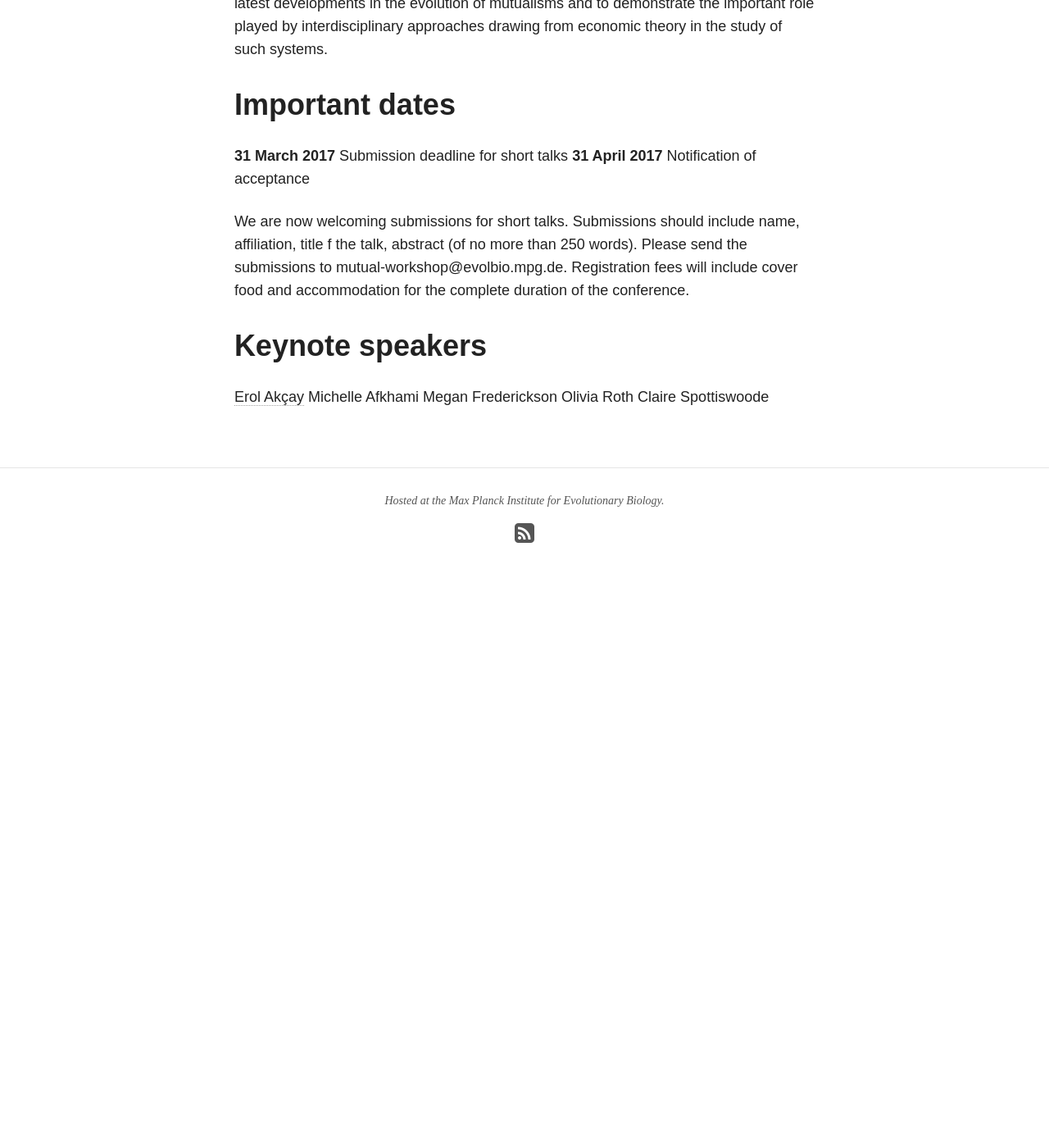
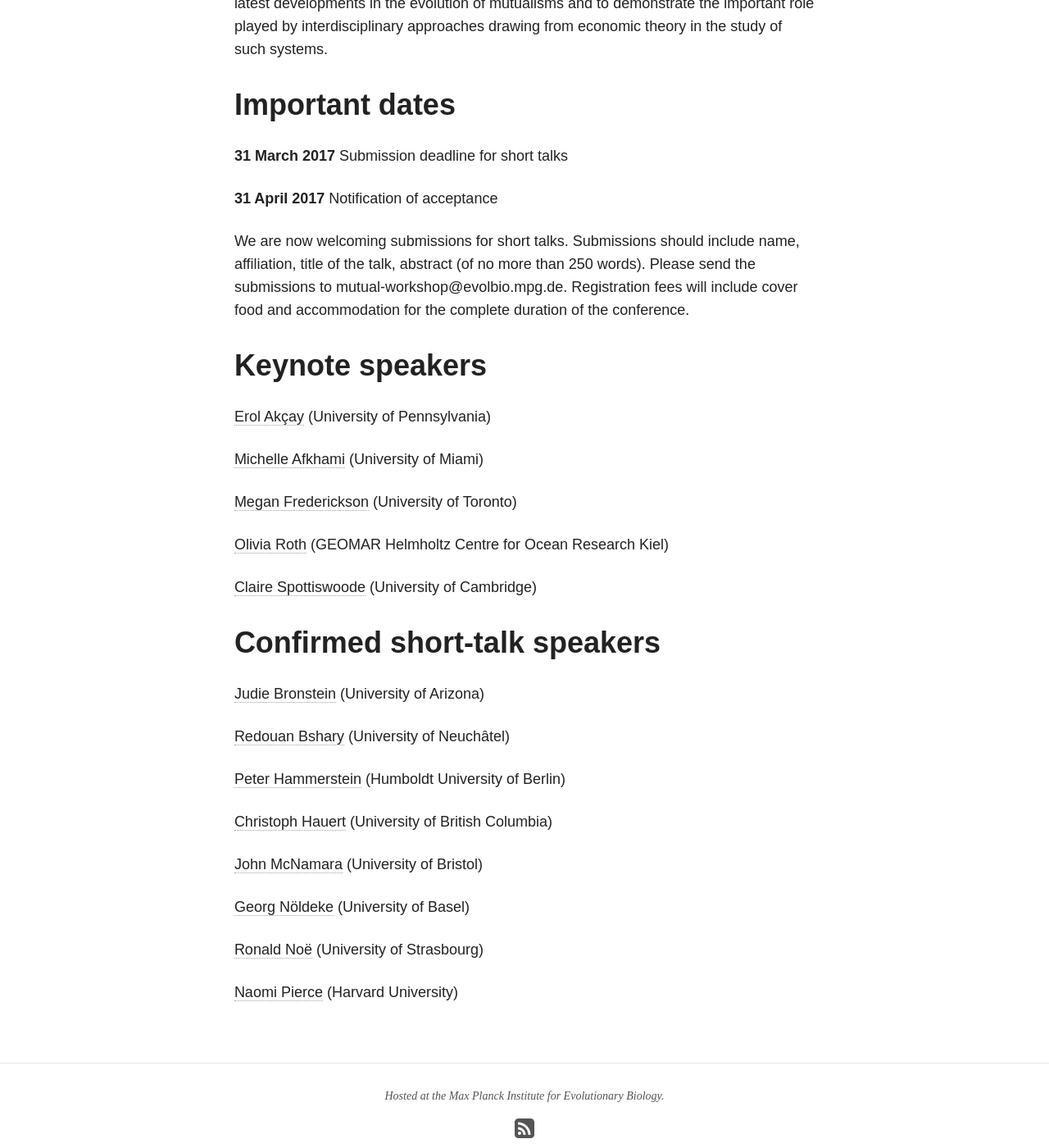
Before and after one commit to bionomics/bionomics, a Jekyll site: the page built from home/index.md, in a window 1280 px wide and 1400 px high, scrolled down 716 px. Shown: the whole window at 82% size. Built offline with Jekyll 4.4.1, drawn with Linux system fonts in a browser that asks for light colours; nearby versions of some CDN libraries; before the commit the page ends 1478 px from its top, so only the background shows below that; some of the changed text lies outside the part shown.

Commit message:
revised home

```diff
--- a/home/index.md
+++ b/home/index.md
@@ -4,27 +4,53 @@
 excerpt: "Workshop on the biology and economics of mutualisms being held at the Max Planck Institute for Evolutionary Biology"
 ---
 
-### Mutual Aid: The Biology and Economics of Mutualisms Workshop
+### The Biology and Economics of Mutualisms Workshop
 
-## 1-3 November, 2017
+## 1st - 3rd November 2017
 
 Mutualisms---between-species interactions beneficial to all organisms involved---are at the heart of many thriving ecosystems.
 The objective of this workshop is to present the latest developments in the evolution of mutualisms and to demonstrate the important role played by interdisciplinary approaches drawing from economic theory in the study of such systems.
 
+
 # Important dates
 
 **31 March 2017** Submission deadline for short talks
+
 **31 April 2017** Notification of acceptance
 
 We are now welcoming submissions for short talks.
-Submissions should include name, affiliation, title f the talk, abstract (of no more than 250 words).
+Submissions should include name, affiliation, title of the talk, abstract (of no more than 250 words).
 Please send the submissions to mutual-workshop@evolbio.mpg.de.
 Registration fees will include cover food and accommodation for the complete duration of the conference.
 
+
 # Keynote speakers
 
-[Erol Akçay](https://erolakcay.wordpress.com/)
-Michelle Afkhami
-Megan Frederickson
-Olivia Roth
-Claire Spottiswoode
+[Erol Akçay](https://erolakcay.wordpress.com/) (University of Pennsylvania)
+
+[Michelle Afkhami](https://michelleafkhami.wordpress.com/) (University of Miami)
+
+[Megan Frederickson](http://mutualism.ca/) (University of Toronto)
+
+[Olivia Roth](http://www.geomar.de/en/mitarbeiter/fb3/ev/oroth/) (GEOMAR Helmholtz Centre for Ocean Research Kiel)
+
+[Claire Spottiswoode](http://www.africancuckoos.zoo.cam.ac.uk/index.html) (University of Cambridge)
+
+
+# Confirmed short-talk speakers
+
+[Judie Bronstein](http://www.eebweb.arizona.edu/faculty/bronstein/Bronstein_Lab/HOME.html) (University of Arizona)
+
+[Redouan Bshary](https://www.unine.ch/ethol/home/team/bshary-redouan.html) (University of Neuchâtel)
+
+[Peter Hammerstein](https://www.biologie.hu-berlin.de/en/gruppenseiten-en/sfb618/people/hammerstein_peter) (Humboldt University of Berlin)
+
+[Christoph Hauert](http://www.math.ubc.ca/~hauert/) (University of British Columbia)
+
+[John McNamara](http://www.bristol.ac.uk/maths/people/john-m-mcnamara/index.html) (University of Bristol)
+
+[Georg Nöldeke](https://sites.google.com/site/georgnoldeke/) (University of Basel)
+
+[Ronald Noë](https://sites.google.com/site/ronaldnoe/) (University of Strasbourg)
+
+[Naomi Pierce](http://piercelab.oeb.harvard.edu/) (Harvard University)
```
